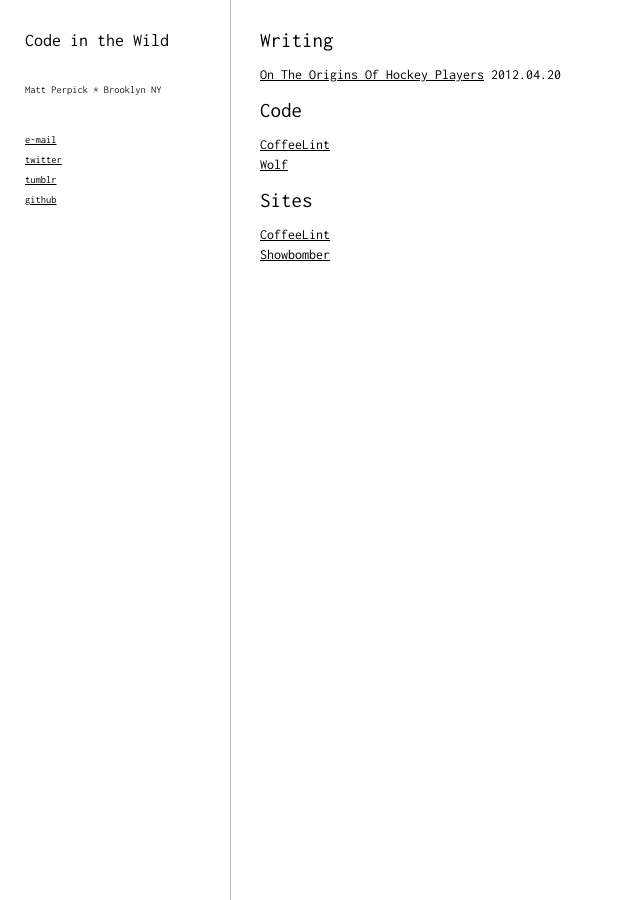
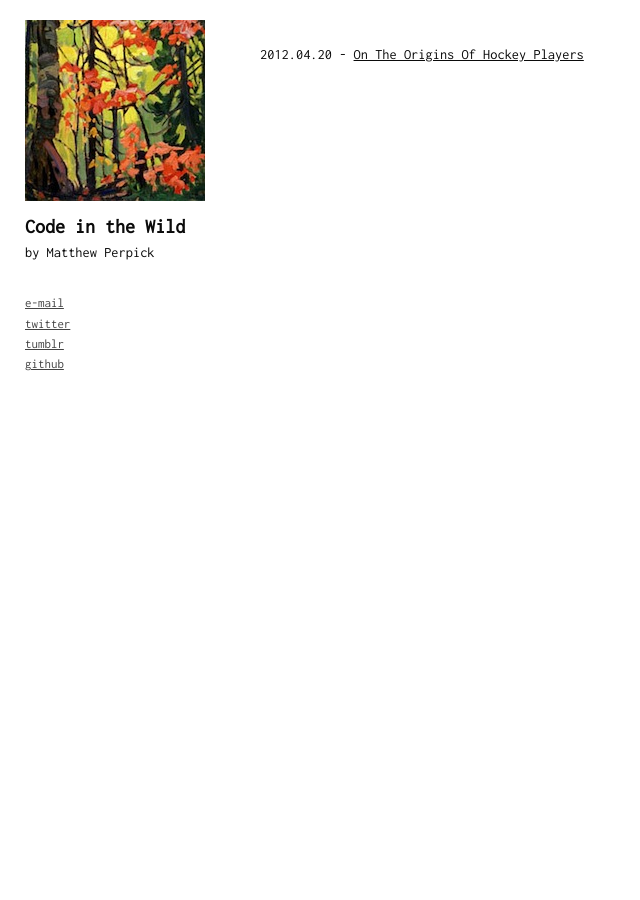
Before and after one commit to clutchski/codeinthewild.com, a Jekyll site: the page built from index.html, in a window 1280 px wide. Shown: the whole page, without its empty margins (0-640 px from the left). Built offline with Jekyll 4.4.1, drawn with Linux system fonts in a browser that asks for light colours; Markdown is read by kramdown in place of the engine named in the settings.

Commit message:
More layout.

```diff
--- a/_layouts/default.html
+++ b/_layouts/default.html
@@ -15,8 +15,10 @@
   <body>
     <div class="sidebar">
       <div class="description">
+        <a href="/"><img class="logo" src="/images/maples.jpg"></a>
         <h1 class="title"><a href="/">Code in the Wild</a></h1>
-        <p>Matt Perpick * Brooklyn NY</p>
+        <p class="credits">by Matthew Perpick</p>
+
         <p>
           <ul class="contact_links">
             <li><a href="mailto:matthewperpick@gmail.com">e-mail</a></li>
--- a/css/codeinthewild.css
+++ b/css/codeinthewild.css
@@ -7,11 +7,11 @@
 
 h1, h2, h3, h4  {
   margin-bottom:10px;
-  font-weight:normal;
 }
 
 h1 {
   margin-bottom:25px;
+  letter-spacing:0.01px;
 }
 
 h3 {
@@ -19,23 +19,18 @@ h3 {
   font-weight:bold;
 }
 
-
 p {
   margin-bottom:15px;
 }
 
 body {
-  font-family: 'Inconsolata', Monaca, Menlo, Courier;
-  font-size: 14px;
-  line-height: 20px;
+  font: 300 0.9em 'Inconsolata', Monaca, Menlo, Courier new;
+  line-height:1.416em;
+  color:#0b0b0b;
 }
 
 ul {
   list-style:none;
-}
-
-ul a {
-  color:black;
 }
 
 .sidebar {
@@ -45,8 +40,10 @@ ul a {
   left: 0;
   bottom: 0;
   right: auto;
-  padding-left;
-  border-right:1px solid #bbb;
+}
+
+a, a.visited {
+  color:inherit;
 }
 
 .main {
@@ -56,31 +53,28 @@ ul a {
 }
 
 .title {
-  font-size:18px;
-  margin-top:30px;
-  margin-bottom:30px;
+  margin-top:10px;
+  margin-bottom:5px;
+  font-size:20px;
 }
 
 .title a {
   text-decoration:none;
-  color:black;
-}
-
-.credits {
-  font-size:8px;
-  text-align:center;
-  font-style:italic;
 }
 
 .description {
+
   width: 180px;
-  margin: 30px auto;
-  color: #222;
-  font-size:10.5px;
+  margin: 20px auto;
 }
 
 .description p {
   margin-bottom:30px;
+}
+
+.contact_links {
+  font-size:90%;
+  color:#444;
 }
 
 .content {
--- a/index.html
+++ b/index.html
@@ -2,30 +2,13 @@
 layout: default
 title: Thoughts on Software
 ---
-<h2>Writing</h2>
 <p>
   <ul>
   {% for post in site.posts limit:5 %}
     <li>
+      {{post.date |date:"%Y.%m.%d"}} -
       <a href="{{post.url}}">{{post.title}}</a>
-      {{post.date |date:"%Y.%m.%d"}}
     </li>
   {% endfor %}
   </ul>
 </p>
-
-<h2>Code</h2>
-<p>
-  <ul>
-    <li><a href="http://www.coffeelint.org">CoffeeLint</a></li>
-    <li><a href="http://github.com/clutchski/wolf">Wolf</a></li>
-  </ul>
-</p>
-
-<h2>Sites</h2>
-<p>
-  <ul>
-    <li><a href="http://www.coffeelint.org">CoffeeLint</a></li>
-    <li><a href="http://showbomber.com">Showbomber</a></li>
-  </ul>
-</p>
```
